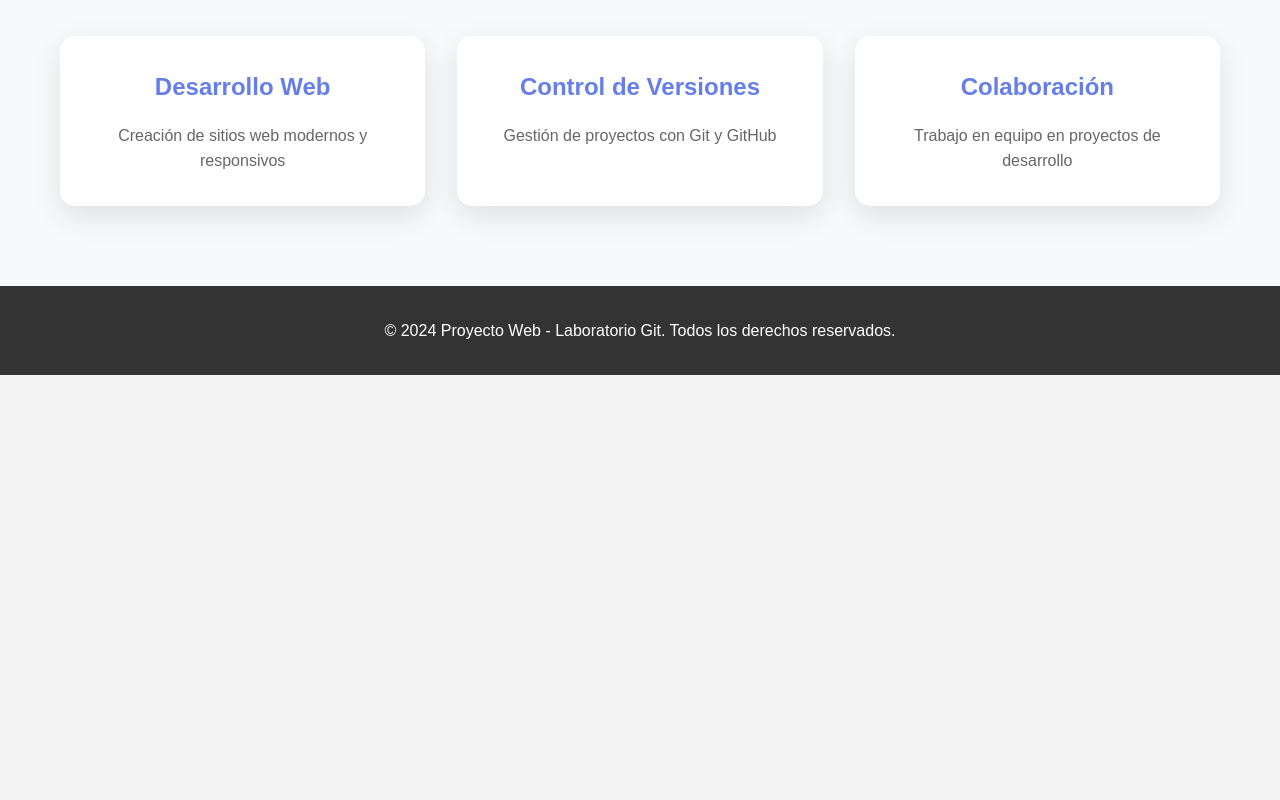
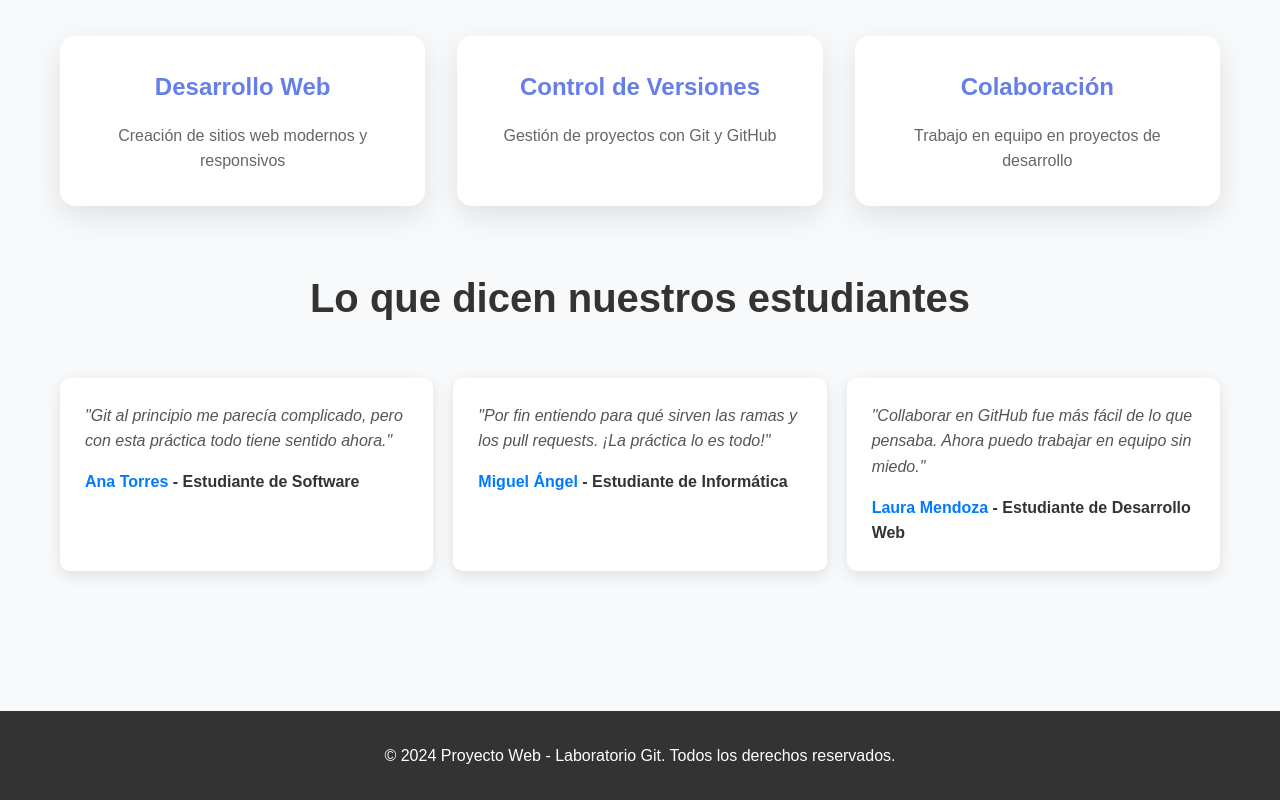
Before and after one commit to milith0kun/Laboratorio-git, a plain HTML site: page index.html in a window 1280 px wide. Shown: the part 1281-2081 px from the top of the page. Before the commit the page ends 1656 px from the top, so only its background shows below. Drawn offline with Linux system fonts and the light colour scheme.

Commit message:
Agregada testimonios

```diff
--- a/index.html
+++ b/index.html
@@ -61,6 +61,36 @@
                     </div>
                 </div>
             </div>
+       <section id="testimonios" class="testimonials">
+            <div class="container">
+                <h2>Lo que dicen nuestros estudiantes</h2>
+                <div class="testimonial-grid">
+                    <div class="testimonial-card">
+                        <div class="testimonial-text">
+                            "Git al principio me parecía complicado, pero con esta práctica todo tiene sentido ahora."
+                        </div>
+                        <div class="testimonial-author">
+                            <strong>Ana Torres</strong> - Estudiante de Software
+                        </div>
+                    </div>
+                    <div class="testimonial-card">
+                        <div class="testimonial-text">
+                            "Por fin entiendo para qué sirven las ramas y los pull requests. ¡La práctica lo es todo!"
+                        </div>
+                        <div class="testimonial-author">
+                            <strong>Miguel Ángel</strong> - Estudiante de Informática
+                        </div>
+                    </div>
+                    <div class="testimonial-card">
+                        <div class="testimonial-text">
+                            "Collaborar en GitHub fue más fácil de lo que pensaba. Ahora puedo trabajar en equipo sin miedo."
+                        </div>
+                        <div class="testimonial-author">
+                            <strong>Laura Mendoza</strong> - Estudiante de Desarrollo Web
+                        </div>
+                    </div>
+                </div>
+            </div>
         </section>
     </main>
 
--- a/style.css
+++ b/style.css
@@ -194,6 +194,47 @@ footer {
     padding: 2rem 0;
 }
 
+/* Estilos para la sección de testimonios */
+.testimonials {
+    background-color: #f8f9fa;
+    padding: 60px 0;
+}
+
+.testimonial-grid {
+    display: grid;
+    grid-template-columns: repeat(auto-fit, minmax(300px, 1fr));
+    gap: 20px;
+    margin-top: 30px;
+}
+
+.testimonial-card {
+    background: white;
+    padding: 25px;
+    border-radius: 10px;
+    box-shadow: 0 5px 15px rgba(0,0,0,0.1);
+    transition: transform 0.3s ease;
+}
+
+.testimonial-card:hover {
+    transform: translateY(-5px);
+}
+
+.testimonial-text {
+    font-style: italic;
+    color: #555;
+    line-height: 1.6;
+    margin-bottom: 15px;
+}
+
+.testimonial-author {
+    font-weight: bold;
+    color: #333;
+}
+
+.testimonial-author strong {
+    color: #007bff;
+}
+
 /* Animaciones */
 @keyframes fadeInUp {
     from {
```
